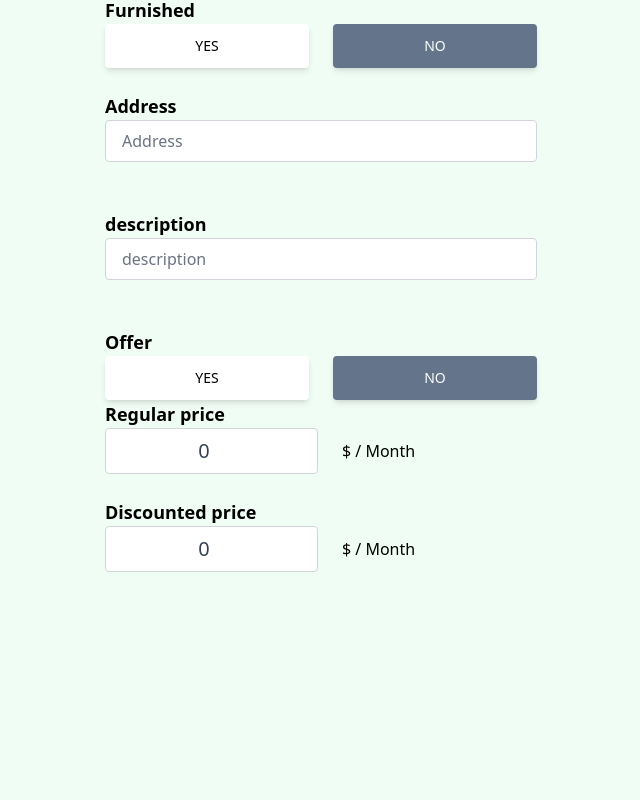
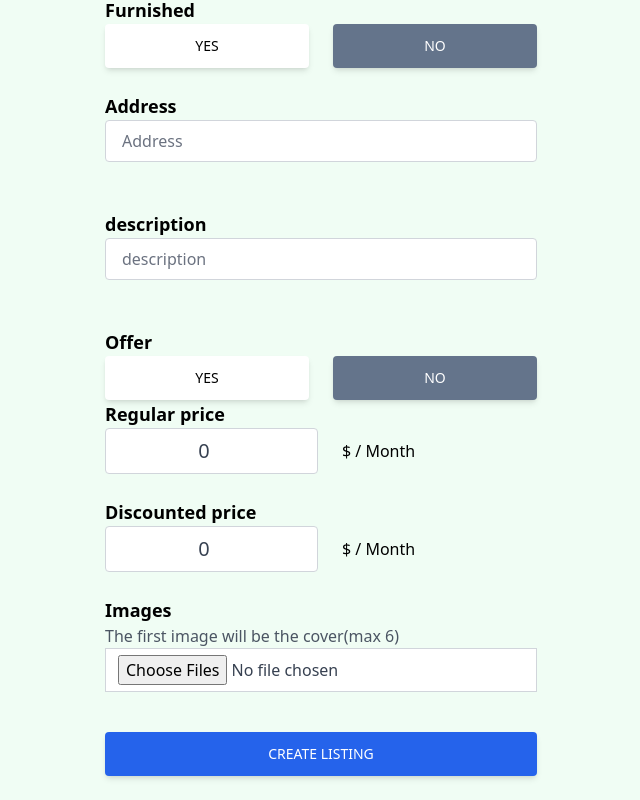
Before and after one commit to harun3851/estates, a React (Create React App) app: page /create-listing in a window 1280 px wide. Shown: the part 520-1320 px from the top of the page, without its empty margins (319-959 px from the left). Before the commit the page ends 1116 px from the top, so only its background shows below. Built offline with nearby package versions, Linux system fonts and the light colour scheme; no server answers.

Commit message:
Create the listing UI

```diff
--- a/src/pages/CreateListing.jsx
+++ b/src/pages/CreateListing.jsx
@@ -272,6 +272,23 @@ export default function CreateListing() {
              </div>
            </div>
         )}
+        <div className="mb-10">
+          <p className="text-lg font-semibold">Images</p>
+          <p className="text-gray-600">The first image will be the cover(max 6)</p>
+          <input type="file"
+          id="images"
+          onChange={onChange}
+          accept=".jpg,.png,.jpep"
+          multiple
+          required
+          className="w-full px-3 py-1.5 text-gray-700 bg-white
+          border border-gray-300 transition duration-150 ease-in-out
+          focus:bg-white focus:border-slate-600"/>
+        </div>
+        <button type="submit" className="mb-6 w-full px-7 py-3 bg-blue-600 text-white
+        font-medium text-sm uppercase rounded shadow-md hover:bg-blue-700
+        hover:shadow-lg focus:bg-blue-700 focus:shadow-lg active:bg-shadow-lg
+        transition duration-150 ease-in-out">Create Listing</button>
       </form>
     </main>
   );
```
